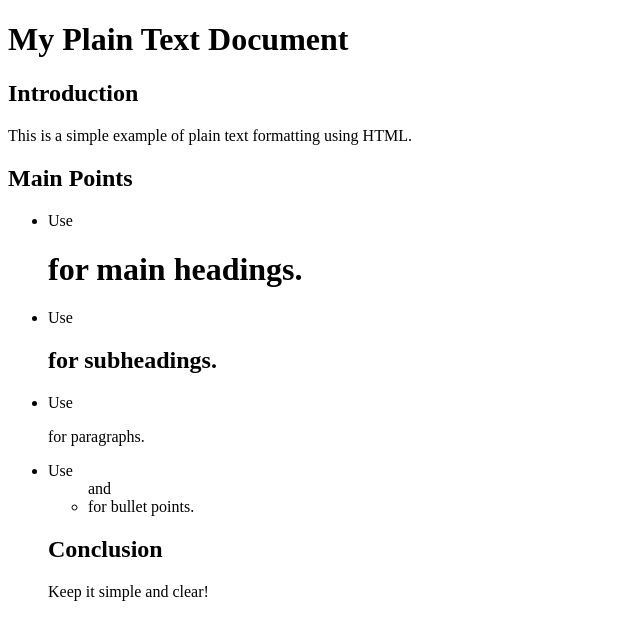
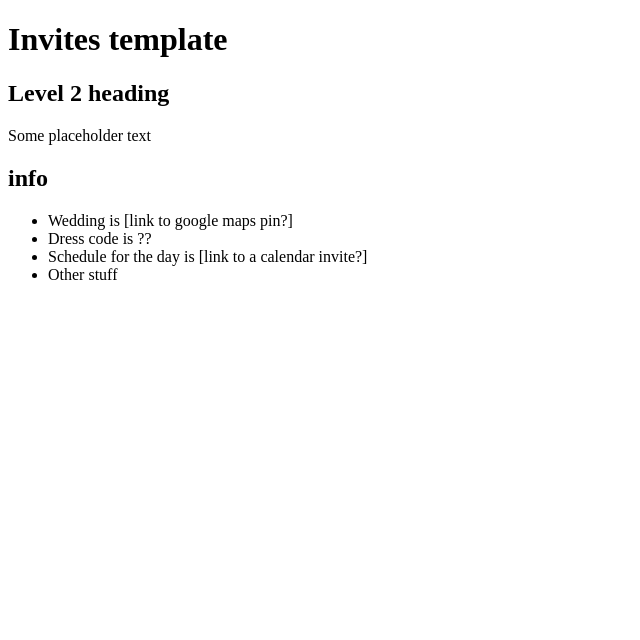
Before and after one commit to sshort1996/sshort1996.github.io, a plain HTML site: page index.html in a window 1280 px wide. Shown: the whole page, without its empty margins (0-640 px from the left). Drawn offline with Linux system fonts and the light colour scheme.

Commit message:
Update index.html

```diff
--- a/index.html
+++ b/index.html
@@ -3,22 +3,19 @@
 <head>
     <meta charset="UTF-8">
     <meta name="viewport" content="width=device-width, initial-scale=1.0">
-    <title>Plain Text Example</title>
+    <title>Invites template</title>
 </head>
 <body>
-    <h1>My Plain Text Document</h1>
-    <h2>Introduction</h2>
-    <p>This is a simple example of plain text formatting using HTML.</p>
+    <h1>Invites template</h1>
+    <h2>Level 2 heading</h2>
+    <p>Some placeholder text</p>
 
-    <h2>Main Points</h2>
+    <h2>info</h2>
     <ul>
-        <li>Use <strong><h1></strong> for main headings.</li>
-        <li>Use <strong><h2></strong> for subheadings.</li>
-        <li>Use <strong><p></strong> for paragraphs.</li>
-        <li>Use <strong><ul></strong> and <strong><li></strong> for bullet points.</li>
+        <li>Wedding is [link to google maps pin?]</li>
+        <li>Dress code is ??</li>
+        <li>Schedule for the day is [link to a calendar invite?]</li>
+        <li>Other stuff</li>
     </ul>
-
-    <h2>Conclusion</h2>
-    <p>Keep it simple and clear!</p>
 </body>
 </html>
```
